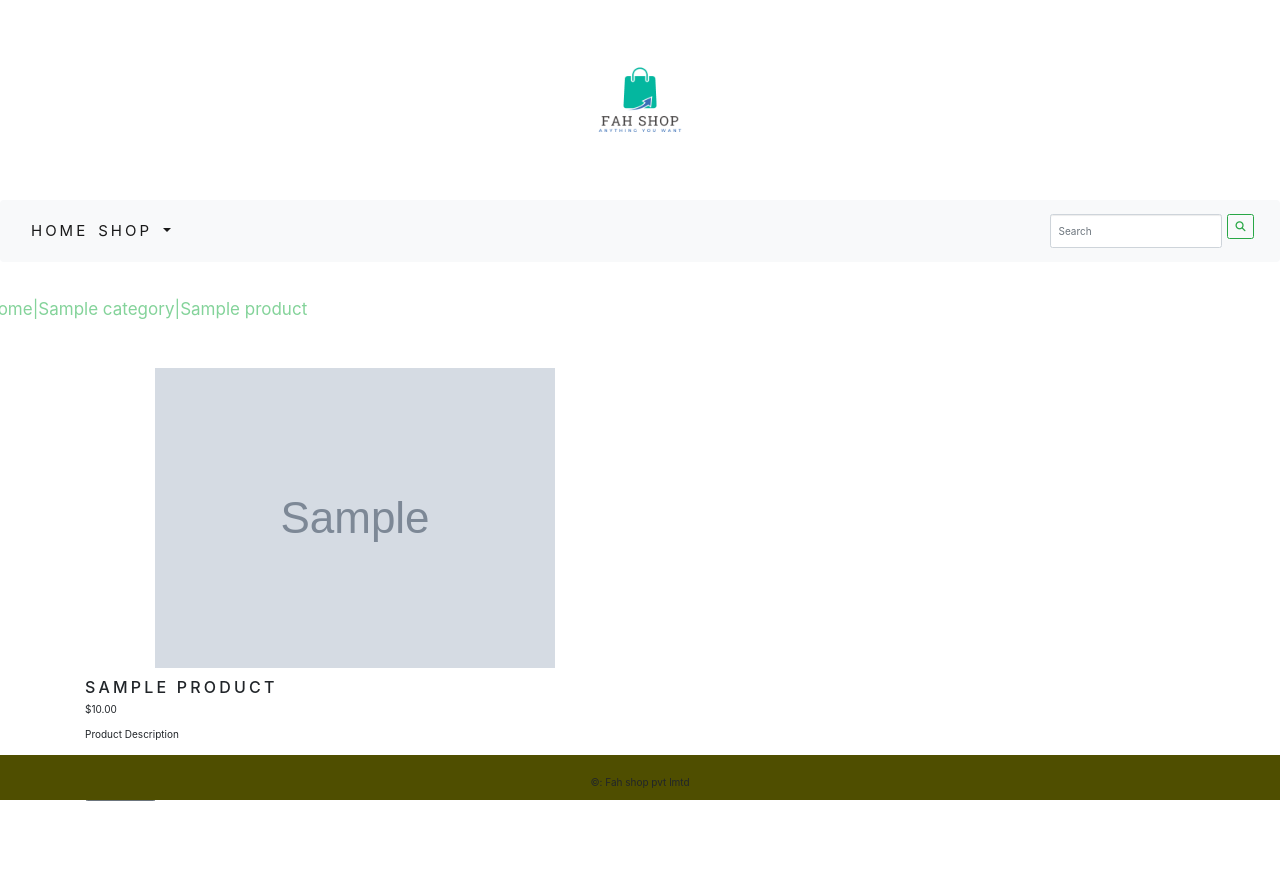
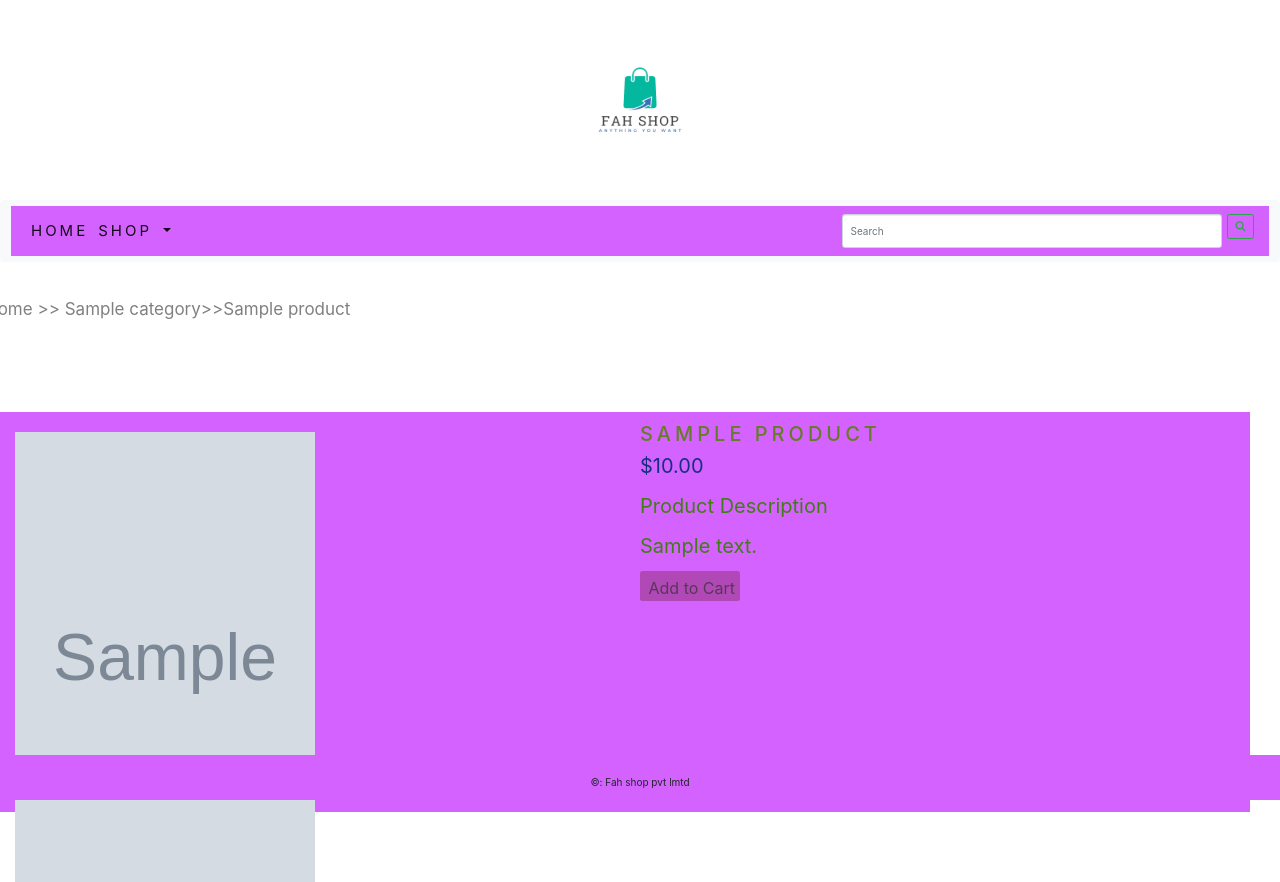
Before and after one commit to shoaibashamseer/FahShopPython, a Django app: a page that uses shop/templates/footer.html in a window 1280 px wide. Before the commit the page ends 801 px from the top, so only its background shows below. Run offline with Django 3.2, Linux system fonts and the light colour scheme; tables that the repository leaves empty hold one stand-in row (values such as "Sample post"); grey boxes marked "Sample" are stand-in pictures; some libraries are stand-ins or nearby versions.

Commit message:
pages are modified

```diff
--- a/shop/static/css/custom.css
+++ b/shop/static/css/custom.css
@@ -1,5 +1,5 @@
 body {
-    font-family: "Gill Sans Extrabold", sans-serif;
+    font-family: cursive;
     font_size : 20px;
     font-weight : 20px;
 }
@@ -15,7 +15,7 @@
     text-transform : uppercase;
 }
 .my_footer{
-    background-color: #4f4e00;
+    background-color: #D462FF;
 }
 
 .my_footer p{
@@ -42,11 +42,13 @@
     letter-spacing : .15em;
 }
 .content {
-    height:300px;
+    height : 300px;
     padding : 50px 150px;
+
 }
 .content p{
-padding-top:30px;
+    font-family : cursive;
+    padding-top:30px;
 }
 .my_image_padding {
     padding : 5px;
@@ -64,20 +66,21 @@
  }
  .my_prod_row_class .mx_auto {
     color : #000;
+    width:100%;
+    height:80px;
     font_size : 12px;
     text-decoration : none;
  }
  .my_product_title{
- font-size : 16px;
+ font-size : 26px;
  text-transform : uppercase;
  letter-spacing : .2em;
  padding-top:10px;
  }
 .my_prod-text{
     padding-right:20px;
+}
 
-
-}
 
  .my_search_text{
     padding-top: 20px;
--- a/shop/templates/footer.html
+++ b/shop/templates/footer.html
@@ -1,4 +1,4 @@
 {% load static %}
-<div class="footer navbar-fixed-bottom my_footer">
+<div class="footer navbar-fixed-bottom my_footer" style="background-color:#D462FF">
     <p class="text-center ">&copy: Fah shop pvt lmtd</p>
 </div>
--- a/shop/templates/navbar.html
+++ b/shop/templates/navbar.html
@@ -1,6 +1,6 @@
 {% load static  %}
 <nav class="navbar navbar-expand-lg navbar-light bg-light my_nav">
-  <div class="collapse navbar-collapse" >
+  <div class="collapse navbar-collapse" style="background-color:#D462FF" >
     <ul class="navbar-nav mr-auto"  style="font-size:15px">
       <li class="nav-item active">
         <a class="nav-link" href="#">Home <span class="sr-only">(current)</span></a>
@@ -24,7 +24,7 @@
     </ul>
        <form class="d-flex" action="{% url 'search_app:search_result' %}" method="get">
             {% csrf_token %}
-            <input class="form-control mr-sm-2" type="search" placeholder="Search" name="q" aria-label="Search"><span><button class="btn btn-outline-success my-2 my-sm-0" type="submit"><i class="fa fa-search" ></i></button></span>
+            <input class="form-control mr-sm-2" type="search" placeholder="Search" name="q" aria-label="Search" style="width:380px;"><span><button class="btn btn-outline-success my-2 my-sm-0" type="submit"><i class="fa fa-search" ></i></button></span>
           </form>
   </div>
 </nav>
--- a/shop/templates/product.html
+++ b/shop/templates/product.html
@@ -12,43 +12,30 @@
 {% endblock %}
 {% block content %}
 <div class="row my_prod_row_class">
-        <div class="mx_auto" style="font-size:17px;color:#84D39A">
-            <p><a href="{% url 'eApp:allProducts' %}" style="font-size:17px;color:#84D39A">Home</a>|<a href="{{product.category.get_url}}"style="font-size:17px;color:#84D39A" >{{product.category}}</a>|{{product.name}}</p>
+    <div class="mx_auto" style="font-size:17px;color:#84D39A;">
+        <p style="color:#808080;"><a href="{% url 'eApp:allProducts' %}" style="font-size:17px;color:#808080;">Home   </a> >> <a href="{{product.category.get_url}}"style="font-size:17px;color:#808080;" >{{product.category}}</a>>>{{product.name}}</p>
     </div>
 </div>
 <br>
-    <div class="container">
-       <div class="row">
-            <div class="col-12 col-sm-12 col-lg-6 cl-md-12 text-center">
-                <img src="{{product.image.url}}" alt="{{product.name}}">
+<div class="container-fluid">
+    <div class="row" style="height:400px;width:100%;background-color:#D462FF">
+        <div class="col-lg-6" style="margin-top:20px;">
+            <img src="{{product.image.url}}" alt="{{product.name}}" style="height:450px;width:300px;">
         </div>
-        </div>
-        <div class="row">
-            <div class="col-md-12 col-sm-12  col-lg-6 col-12">
-                <h1 class="my_product_title">{{product.name}}</h1>
-                <p>${{product.price}}</p>
-                <p class="my-title">Product Description</p>
-                <p class="text-justify my_prod_text"> {{product.desc}}</p>
+       <div class="col-lg-6">
+           <div class="product_content">
+                 <h1 class="my_product_title" style="font-size:20px;color:#667C26;">{{product.name}}</h1>
+                <p class="price" style="font-size:20px;color:#15317E;">${{product.price}}</p>
+                <p class="my-title" style="font-size:20px;color:#437C17;">Product Description</p>
+                <p class="text-justify my_prod_text" style="font-size:20px;color:#437C17;"> {{product.desc}}</p>
                 {% if product.stock <= 0 %}
                 <p class="text-justify my_prod_text"><b>Out of stock</b></p>
                 {% else %}
-                <a  class="btn btn-secondary" href="{% url 'cart:add_cart' product.id %}">Add to Cart</a>
+                <a class="btn" style="background-color:#B048B5;height:30px;width:100px;color:#583759;font-size:16px" href="{% url 'cart:add_cart' product.id %}">Add to Cart</a>
                 {% endif %}
             </div>
        </div>
     </div>
-    <div class="container">
-        <div class="row">
-            {% for product in products %}
-            <div class="col-12 col-sm-12 col-lg-6 cl-md-12 text-center">
-                <a href=""><img src="{{product.image.url}}" alt="{{product.name}}"> </a>
-                <div class="col-md-12 col-sm-12  col-lg-6 col-12">
-                    <h4 class="my_product_title">{{product.name}}</h4>
-                    <p class="text-justify my_prod_text">{{product.price}}</p>
-                </div>
-            </div>
-              {% endfor %}
-        </div>
 
 </div>
     {% endblock %}
```
Also changed, not shown: shop/templates/category.html (+9 -8 lines), shop/static/img/banner2.jpg (added), shop/static/img/banner3.jpg (added), shop/static/img/banner4.jpg (added), shop/static/img/banner5.jpg (added). Lines whose indentation alone changed are shown as unchanged.
